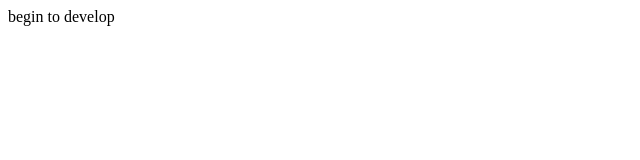
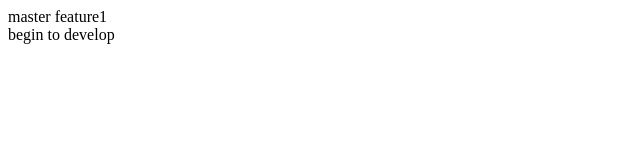
Before and after one commit to MagicDoctor365/git-demo, a plain HTML site: page index.html in a window 1280 px wide. Shown: the whole page, without its empty margins (0-640 px from the left). Drawn offline with Linux system fonts and the light colour scheme.

Commit message:
master feature1

```diff
--- a/index.html
+++ b/index.html
@@ -7,7 +7,7 @@
 </head>
 <body>
     <div class="feature">
-
+        <div>master feature1</div>
     </div>
     <div>begin to develop</div>
     <div class="bug">
```
